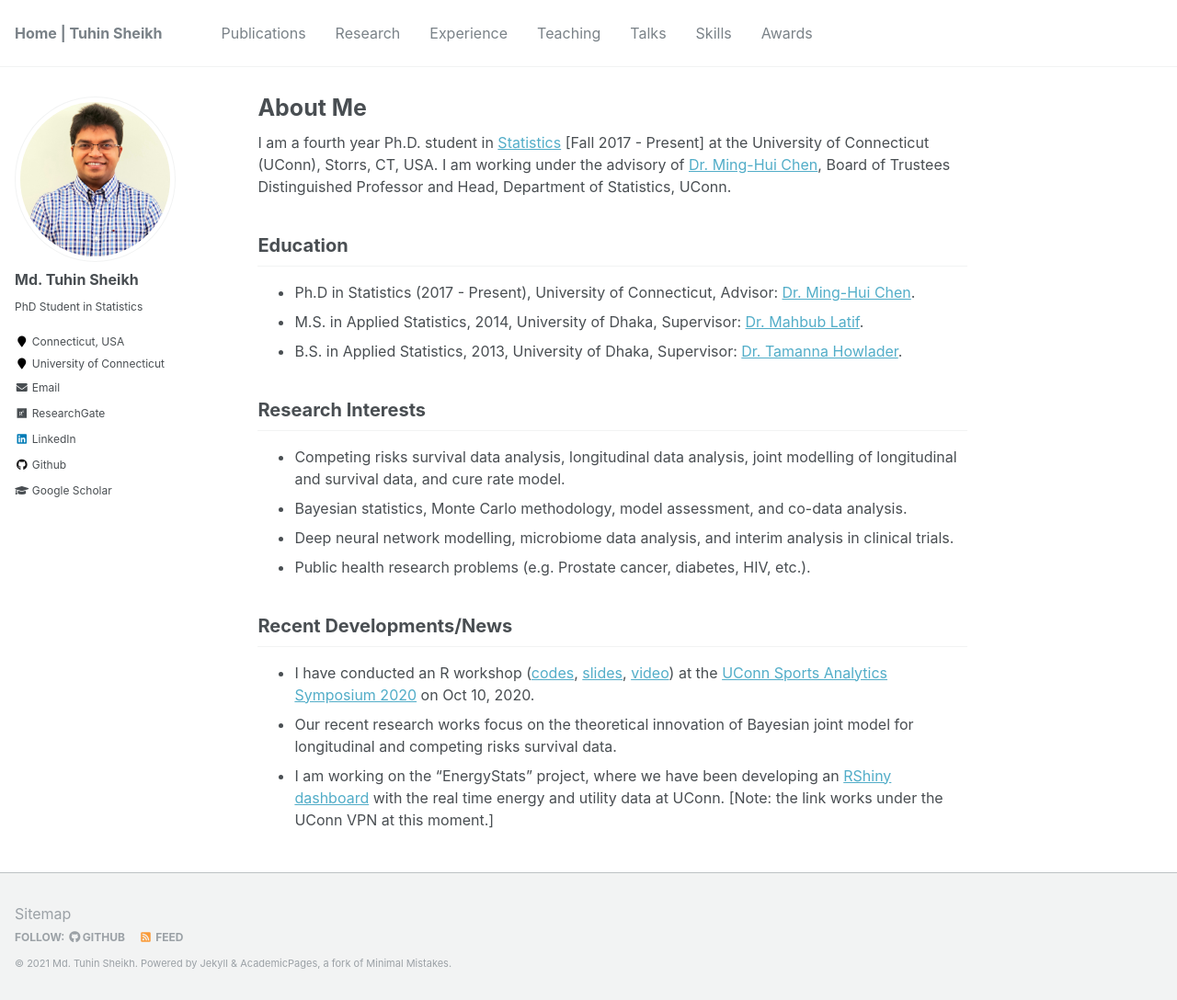
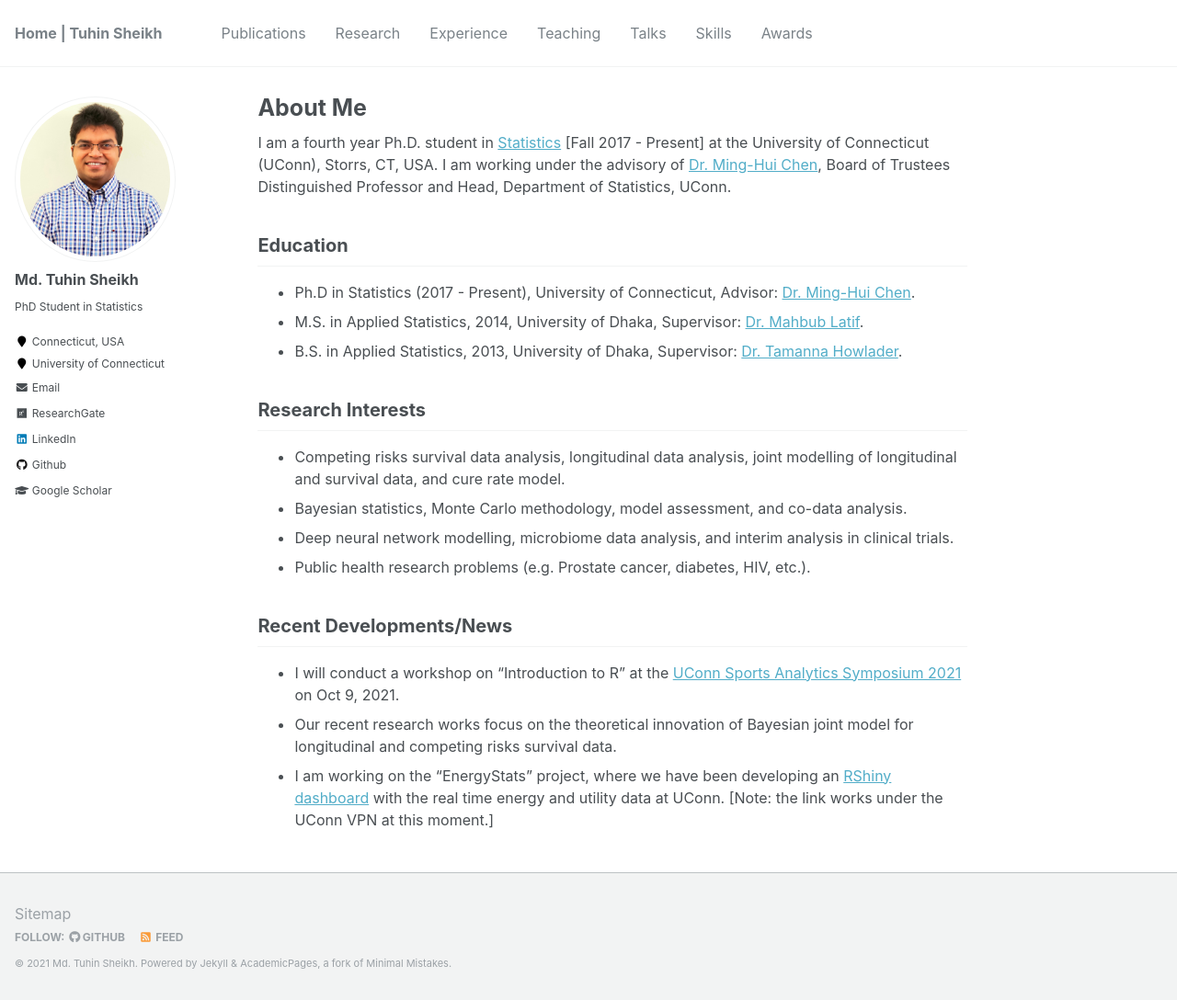
Before and after one commit to mdtuhinsheikh/mdtuhinsheikh.github.io, a Jekyll site: the page built from _pages/about.md, in a window 1280 px wide and 1088 px high. Shown: the whole window at 92% size. Built offline with Jekyll 4.4.1, drawn with Linux system fonts in a browser that asks for light colours.

Commit message:
Update about.md

```diff
--- a/_pages/about.md
+++ b/_pages/about.md
@@ -25,6 +25,6 @@ My research works broadly focus on competing risks survival data analysis, longi
 ## Recent Developments/News
 <!-- * Will conduct a workshop on "An Introduction to R Shiny App", organized by ISRT, University of Dhaka, on April 9, 2021.
 -->
-* I have conducted an R workshop ([codes](https://github.com/mdtuhinsheikh/introR_ucsas2020), [slides](https://mdtuhinsheikh.github.io/introR_ucsas2020/#1), [video](https://uconn-cmr.webex.com/recordingservice/sites/uconn-cmr/recording/3e88f57314344e8db379fb744ab42cb1/playback)) at the [UConn Sports Analytics Symposium 2020](https://statds.org/events/ucsas2020/workshops.html) on Oct 10, 2020.
+* I will conduct a workshop on "Introduction to R" at the [UConn Sports Analytics Symposium 2021](https://statds.org/events/ucsas2021/workshops.html) on Oct 9, 2021.
 * Our recent research works focus on the theoretical innovation of Bayesian joint model for longitudinal and competing risks survival data.
 * I am working on the "EnergyStats" project, where we have been developing an [RShiny dashboard](http://energystats.fo.uconn.edu:9999/) with the real time energy and utility data at UConn. [Note: the link works under the UConn VPN at this moment.]
```
